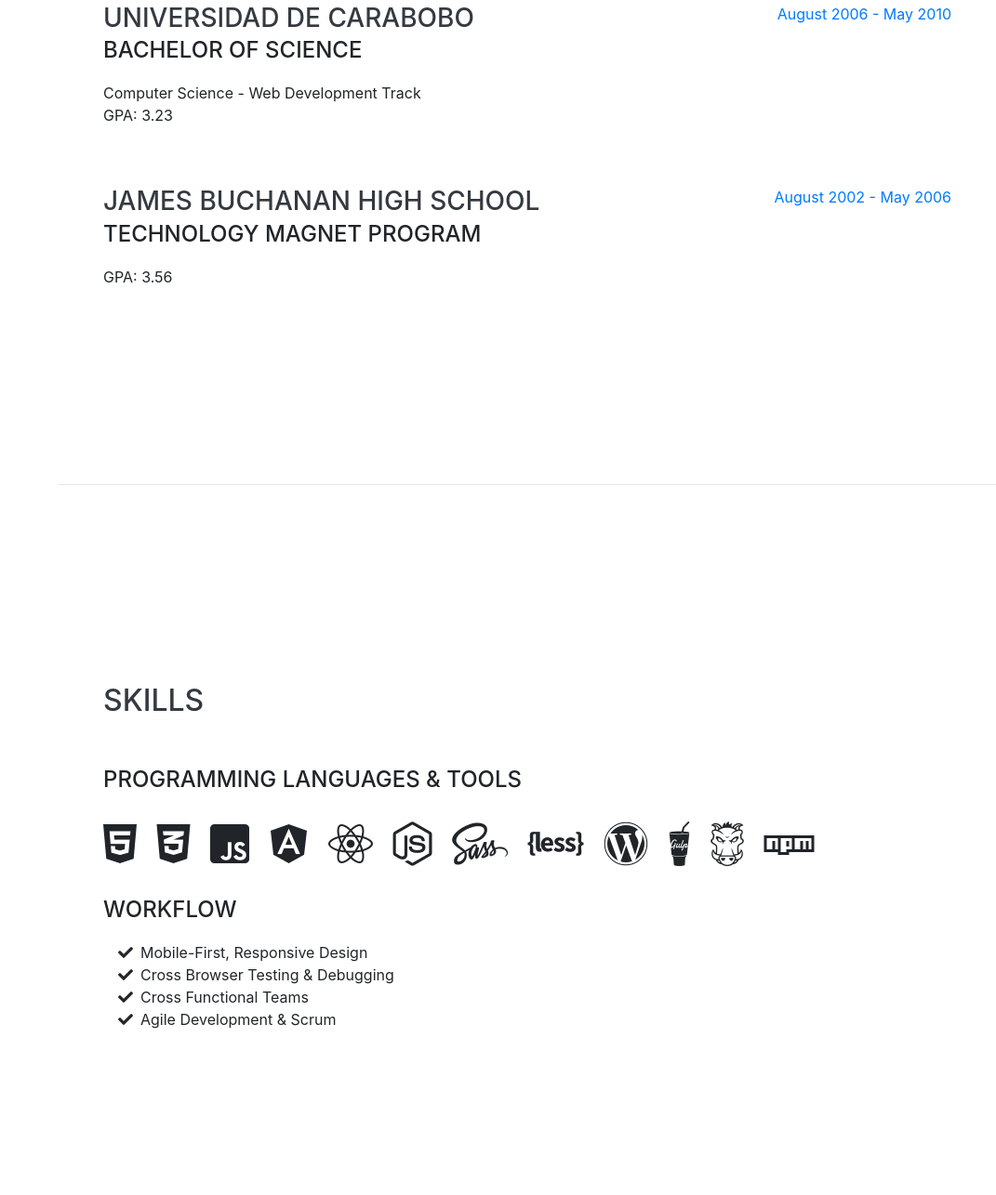
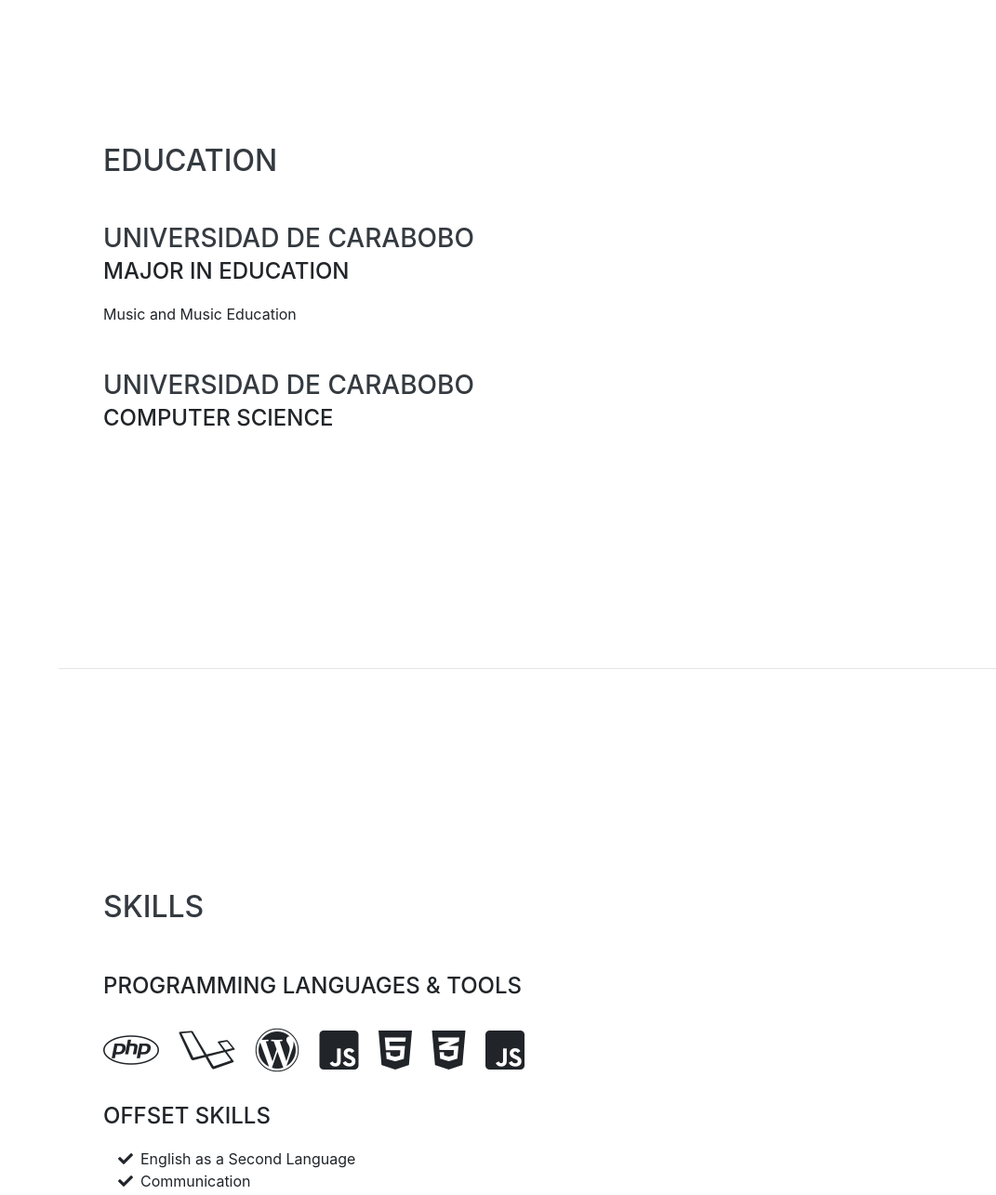
Before and after one commit to MrGustave184/mrgustave184.github.io, a website with bundled scripts: page index.html in a window 1280 px wide. Shown: the part 1952-3238 px from the top of the page at 93% size, without its empty margins (209-1280 px from the left). Built offline with nearby package versions, Linux system fonts and the light colour scheme; a web font is replaced by a local one.

Commit message:
modify skills and interests

```diff
--- a/index.html
+++ b/index.html
@@ -124,6 +124,17 @@
           <div class="resume-date text-md-right">
             <span class="text-primary">2017 - 2019</span>
           </div>
+				</div>
+
+        <div class="resume-item d-flex flex-column flex-md-row justify-content-between mb-5">
+          <div class="resume-content">
+            <h3 class="mb-0">Music Professor</h3>
+            <div class="subheading mb-3">Universidad de Carabobo</div>
+            <p>I have 8 years of experience as university professor, teaching several string intruments, harmony and music theory.</p>
+          </div>
+          <div class="resume-date text-md-right">
+            <span class="text-primary">2011 - Present</span>
+          </div>
         </div>
 
       </div>
@@ -139,23 +150,15 @@
         <div class="resume-item d-flex flex-column flex-md-row justify-content-between mb-5">
           <div class="resume-content">
             <h3 class="mb-0">Universidad de Carabobo</h3>
-            <div class="subheading mb-3">Bachelor of Science</div>
-            <div>Computer Science - Web Development Track</div>
-            <p>GPA: 3.23</p>
-          </div>
-          <div class="resume-date text-md-right">
-            <span class="text-primary">August 2006 - May 2010</span>
+            <div class="subheading mb-3">Major in Education</div>
+            <div>Music and Music Education</div>
           </div>
         </div>
 
         <div class="resume-item d-flex flex-column flex-md-row justify-content-between">
           <div class="resume-content">
-            <h3 class="mb-0">James Buchanan High School</h3>
-            <div class="subheading mb-3">Technology Magnet Program</div>
-            <p>GPA: 3.56</p>
-          </div>
-          <div class="resume-date text-md-right">
-            <span class="text-primary">August 2002 - May 2006</span>
+            <h3 class="mb-0">Universidad de Carabobo</h3>
+            <div class="subheading mb-3">Computer Science</div>
           </div>
         </div>
 
@@ -170,6 +173,18 @@
 
         <div class="subheading mb-3">Programming Languages &amp; Tools</div>
         <ul class="list-inline dev-icons">
+					<li class="list-inline-item">
+						<i class="fab fa-php"></i>
+					</li>
+					<li class="list-inline-item">
+						<i class="fab fa-laravel"></i>
+					</li>
+					<li class="list-inline-item">
+						<i class="fab fa-wordpress"></i>
+					</li>
+					<li class="list-inline-item">
+						<i class="fab fa-js-square"></i>
+					</li>
           <li class="list-inline-item">
             <i class="fab fa-html5"></i>
           </li>
@@ -179,49 +194,18 @@
           <li class="list-inline-item">
             <i class="fab fa-js-square"></i>
           </li>
-          <li class="list-inline-item">
-            <i class="fab fa-angular"></i>
-          </li>
-          <li class="list-inline-item">
-            <i class="fab fa-react"></i>
-          </li>
-          <li class="list-inline-item">
-            <i class="fab fa-node-js"></i>
-          </li>
-          <li class="list-inline-item">
-            <i class="fab fa-sass"></i>
-          </li>
-          <li class="list-inline-item">
-            <i class="fab fa-less"></i>
-          </li>
-          <li class="list-inline-item">
-            <i class="fab fa-wordpress"></i>
-          </li>
-          <li class="list-inline-item">
-            <i class="fab fa-gulp"></i>
-          </li>
-          <li class="list-inline-item">
-            <i class="fab fa-grunt"></i>
-          </li>
-          <li class="list-inline-item">
-            <i class="fab fa-npm"></i>
-          </li>
         </ul>
 
-        <div class="subheading mb-3">Workflow</div>
+        <div class="subheading mb-3">Offset Skills</div>
         <ul class="fa-ul mb-0">
           <li>
             <i class="fa-li fa fa-check"></i>
-            Mobile-First, Responsive Design</li>
+						English as a Second Language
+					</li>
           <li>
             <i class="fa-li fa fa-check"></i>
-            Cross Browser Testing &amp; Debugging</li>
-          <li>
-            <i class="fa-li fa fa-check"></i>
-            Cross Functional Teams</li>
-          <li>
-            <i class="fa-li fa fa-check"></i>
-            Agile Development &amp; Scrum</li>
+						Communication
+					</li>
         </ul>
       </div>
     </section>
@@ -231,8 +215,8 @@
     <section class="resume-section p-3 p-lg-5 d-flex align-items-center" id="interests">
       <div class="w-100">
         <h2 class="mb-5">Interests</h2>
-        <p>Apart from being a web developer, I enjoy most of my time being outdoors. In the winter, I am an avid skier and novice ice climber. During the warmer months here in Colorado, I enjoy mountain biking, free climbing, and kayaking.</p>
-        <p class="mb-0">When forced indoors, I follow a number of sci-fi and fantasy genre movies and television shows, I am an aspiring chef, and I spend a large amount of my free time exploring the latest technology advancements in the front-end web development world.</p>
+        <p>Apart from being a web developer and a music professor, I enjoy watching sci-fi and epic fantasy genre movies and tv shows. I like to play videogames and tabletop RPG games with my friends and time to time, i organize family meetings and cook some good meals for them. </p>
+        <p class="mb-0">I spend a large amount of my free time learning new skills, researching and exploring the latest technology advancements in the web development world.</p>
       </div>
     </section>
 
```
